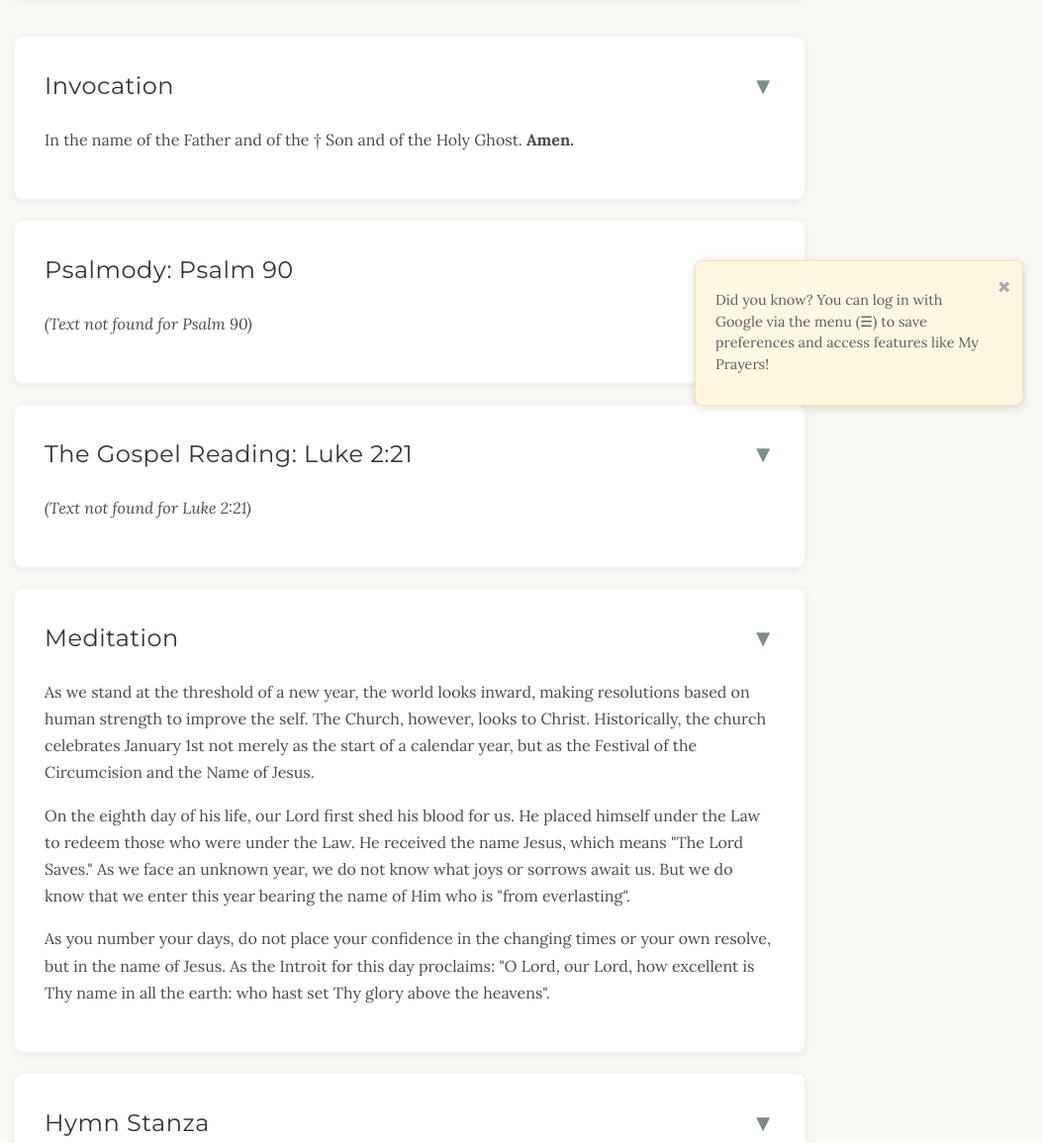
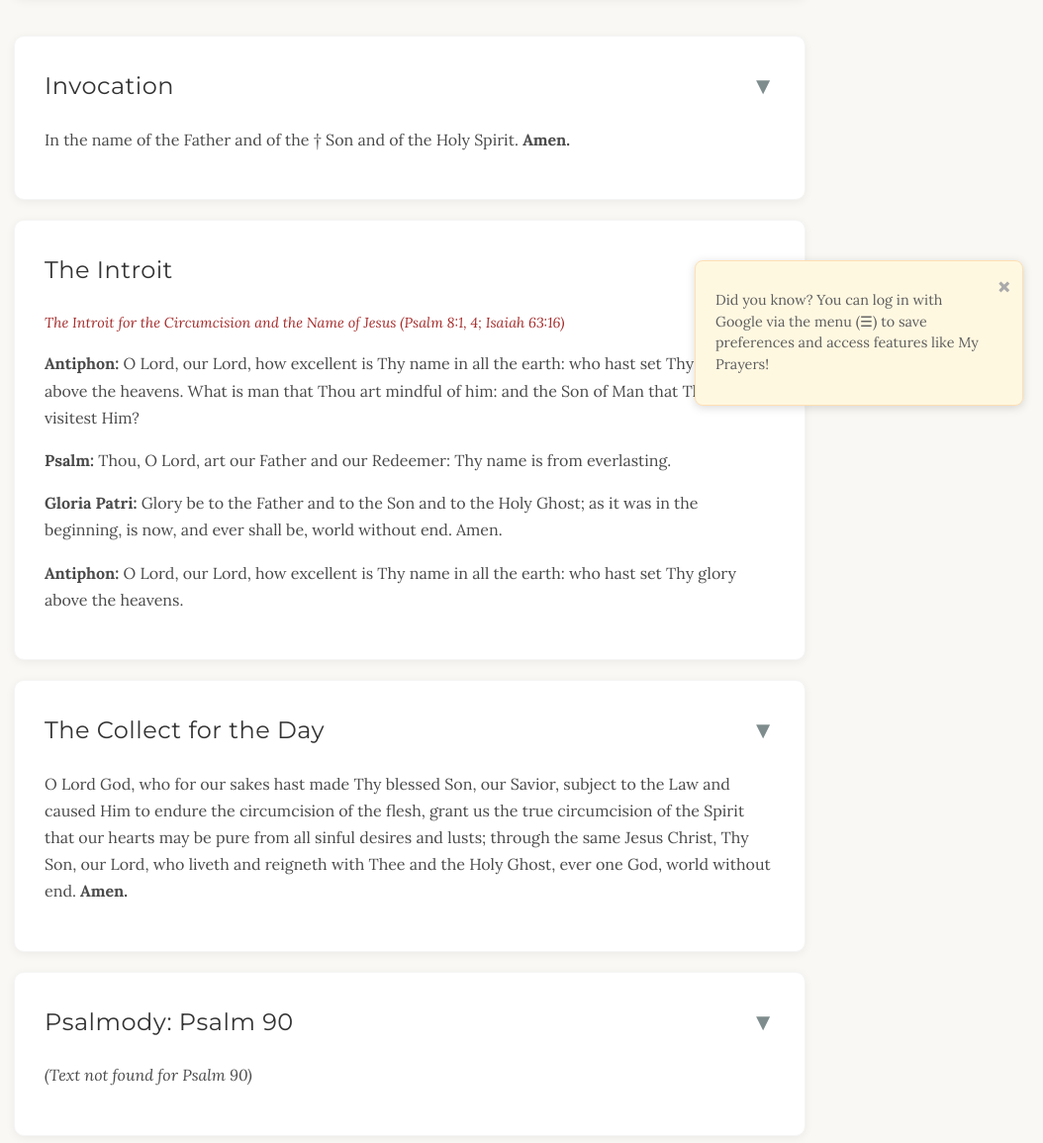
Before and after one commit to brandonadamprice/LCMS_Prayer_App, a Flask app: page /new_year_devotion in a window 1280 px wide. Shown: the part 370-1525 px from the top of the page at 99% size, without its empty margins (226-1280 px from the left). Run offline with Flask 3, Linux system fonts and the light colour scheme; data that the repository does not hold is empty.

Commit message:
add more content into new years devotion

```diff
--- a/devotions/templates/new_year_devotion.html
+++ b/devotions/templates/new_year_devotion.html
@@ -9,7 +9,19 @@
     </div>
 
     {% call macros.card('Invocation') %}
-        <p>In the name of the Father and of the † Son and of the Holy Ghost. <strong>Amen.</strong></p>
+        <p>In the name of the Father and of the † Son and of the Holy Spirit. <strong>Amen.</strong></p>
+    {% endcall %}
+
+    {% call macros.card('The Introit') %}
+        <p class="rubric">The Introit for the Circumcision and the Name of Jesus (Psalm 8:1, 4; Isaiah 63:16)</p>
+        <p><strong>Antiphon:</strong> O Lord, our Lord, how excellent is Thy name in all the earth: who hast set Thy glory above the heavens. What is man that Thou art mindful of him: and the Son of Man that Thou visitest Him?</p>
+        <p><strong>Psalm:</strong> Thou, O Lord, art our Father and our Redeemer: Thy name is from everlasting.</p>
+        <p><strong>Gloria Patri:</strong> Glory be to the Father and to the Son and to the Holy Ghost; as it was in the beginning, is now, and ever shall be, world without end. Amen.</p>
+        <p><strong>Antiphon:</strong> O Lord, our Lord, how excellent is Thy name in all the earth: who hast set Thy glory above the heavens.</p>
+    {% endcall %}
+
+    {% call macros.card('The Collect for the Day') %}
+        <p>O Lord God, who for our sakes hast made Thy blessed Son, our Savior, subject to the Law and caused Him to endure the circumcision of the flesh, grant us the true circumcision of the Spirit that our hearts may be pure from all sinful desires and lusts; through the same Jesus Christ, Thy Son, our Lord, who liveth and reigneth with Thee and the Holy Ghost, ever one God, world without end. <strong>Amen.</strong></p>
     {% endcall %}
 
     {% call macros.card('Psalmody: Psalm 90') %}
```
